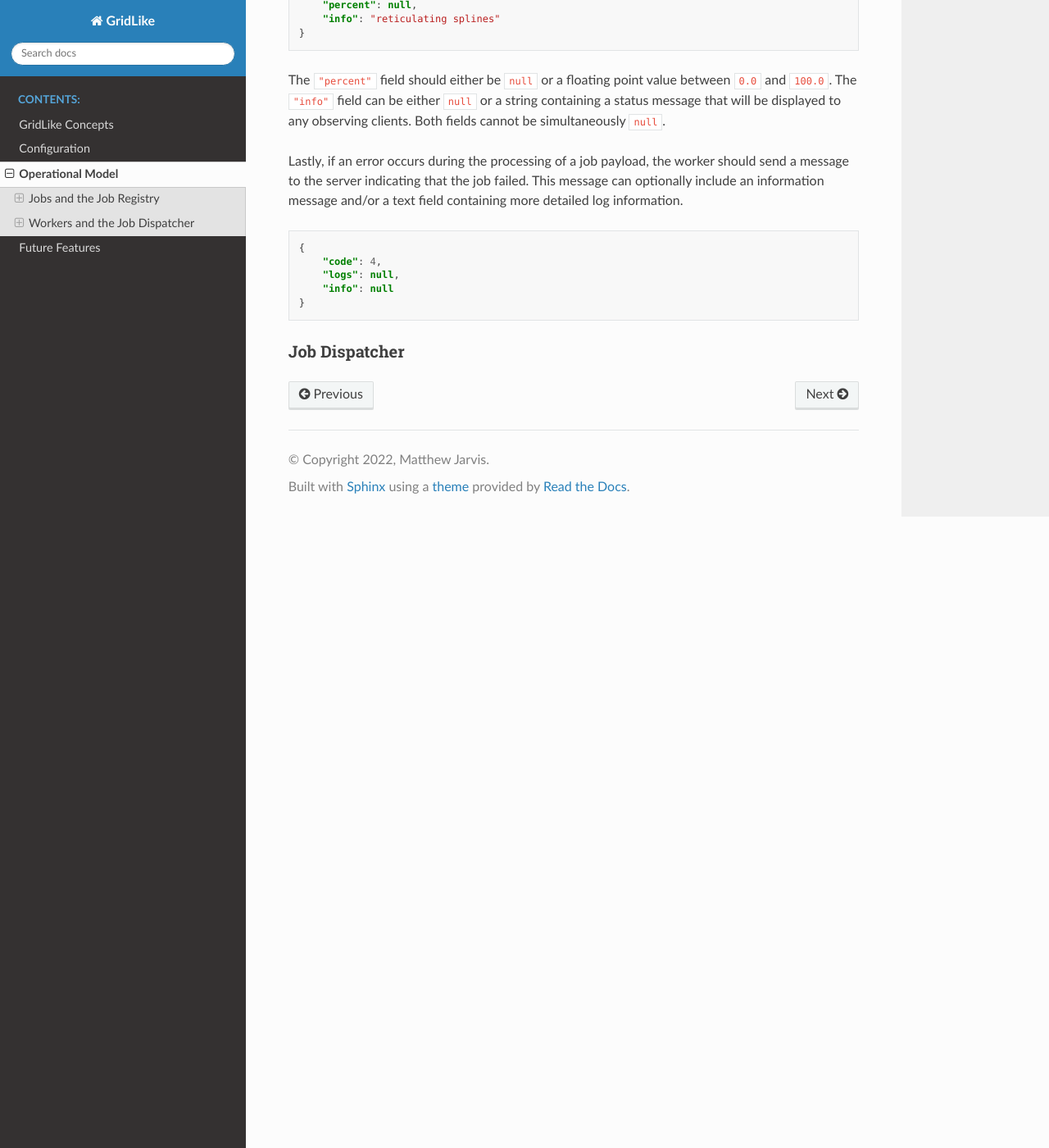
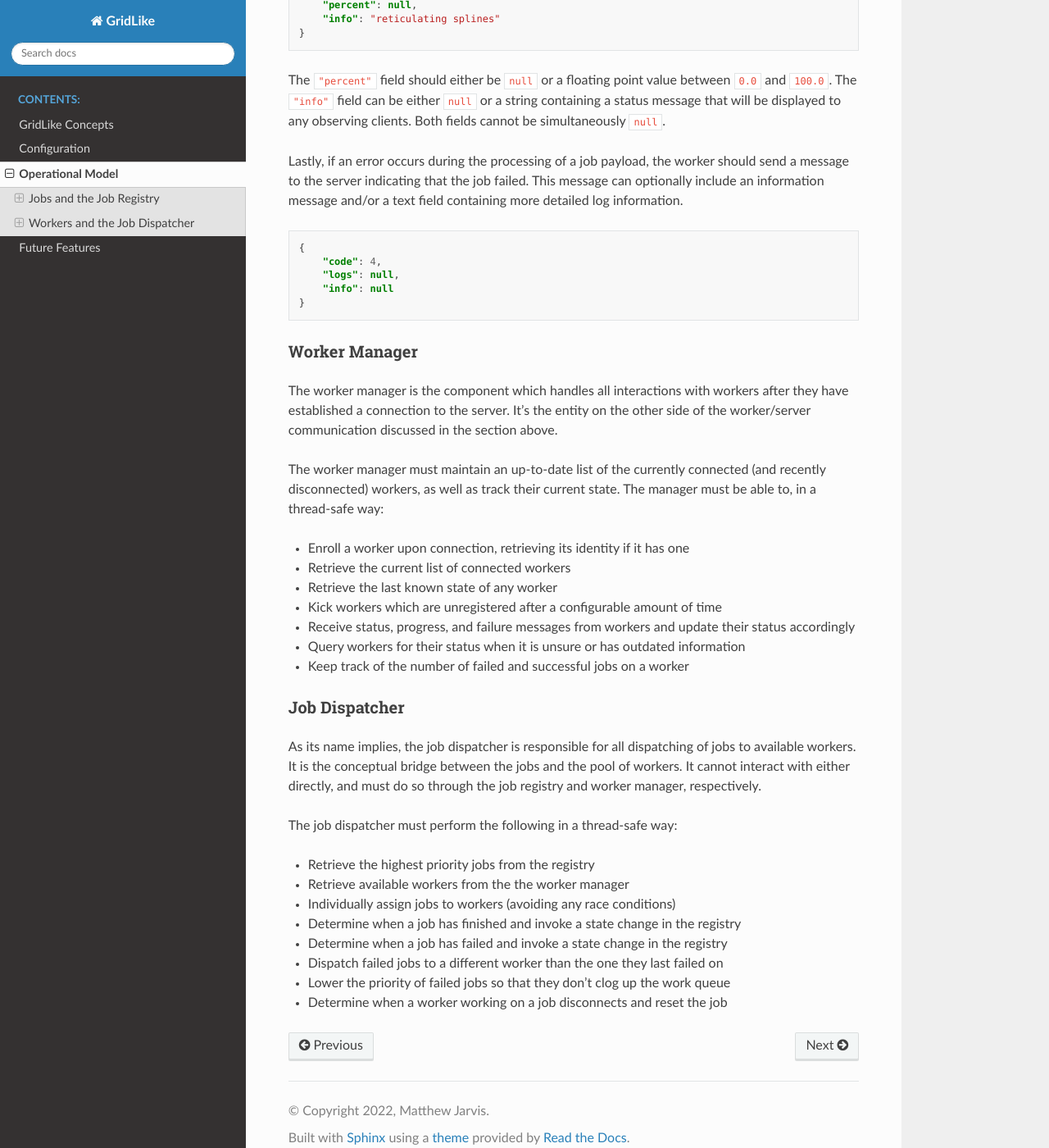
Before and after one commit to mattj23/GridLike, a Sphinx documentation site: the page built from docs/operation.rst, in a window 1280 px wide and 1400 px high, scrolled down 4278 px. Shown: the whole window at 82% size. Built offline with Sphinx 7.4.7 and the Read the Docs theme 2.0.0, drawn with Linux system fonts in a browser that asks for light colours.

Commit message:
more documentation

```diff
--- a/docs/configuration.rst
+++ b/docs/configuration.rst
@@ -51,7 +51,7 @@ The storage provider is where the binary blobs for the job and result payloads a
 Filesystem
 ----------
 
-The simplest (and typically fastest) storage to set up is the local filesystem, however depending on how **GridLike** is deployed this may not be scalable or even feasible.  However, this is an easy way to use network storage, though it shifts the burden of configuration to the deployment environment.
+The simplest (and typically fastest) storage to set up is the local filesystem, however depending on how **GridLike** is deployed this may not be scalable or even feasible.  This can be an easy way to use network storage (such as with a mounted PVC in a K8 cluster), though it shifts the burden of configuration to the deployment environment.
 
 .. code-block:: json
 
--- a/docs/operation.rst
+++ b/docs/operation.rst
@@ -163,6 +163,34 @@ Lastly, if an error occurs during the processing of a job payload, the worker sh
         "info": null
     }
 
+Worker Manager
+--------------
+
+The worker manager is the component which handles all interactions with workers after they have established a connection to the server. It's the entity on the other side of the worker/server communication discussed in the section above.
+
+The worker manager must maintain an up-to-date list of the currently connected (and recently disconnected) workers, as well as track their current state.  The manager must be able to, in a thread-safe way:
+
+* Enroll a worker upon connection, retrieving its identity if it has one
+* Retrieve the current list of connected workers
+* Retrieve the last known state of any worker
+* Kick workers which are unregistered after a configurable amount of time
+* Receive status, progress, and failure messages from workers and update their status accordingly
+* Query workers for their status when it is unsure or has outdated information
+* Keep track of the number of failed and successful jobs on a worker
+
 
 Job Dispatcher
 --------------
+
+As its name implies, the job dispatcher is responsible for all dispatching of jobs to available workers.  It is the conceptual bridge between the jobs and the pool of workers. It cannot interact with either directly, and must do so through the job registry and worker manager, respectively.
+
+The job dispatcher must perform the following in a thread-safe way:
+
+* Retrieve the highest priority jobs from the registry
+* Retrieve available workers from the the worker manager
+* Individually assign jobs to workers (avoiding any race conditions)
+* Determine when a job has finished and invoke a state change in the registry
+* Determine when a job has failed and invoke a state change in the registry
+* Dispatch failed jobs to a different worker than the one they last failed on
+* Lower the priority of failed jobs so that they don't clog up the work queue
+* Determine when a worker working on a job disconnects and reset the job
```
Also changed, not shown: README.md (line endings or trailing spaces).
